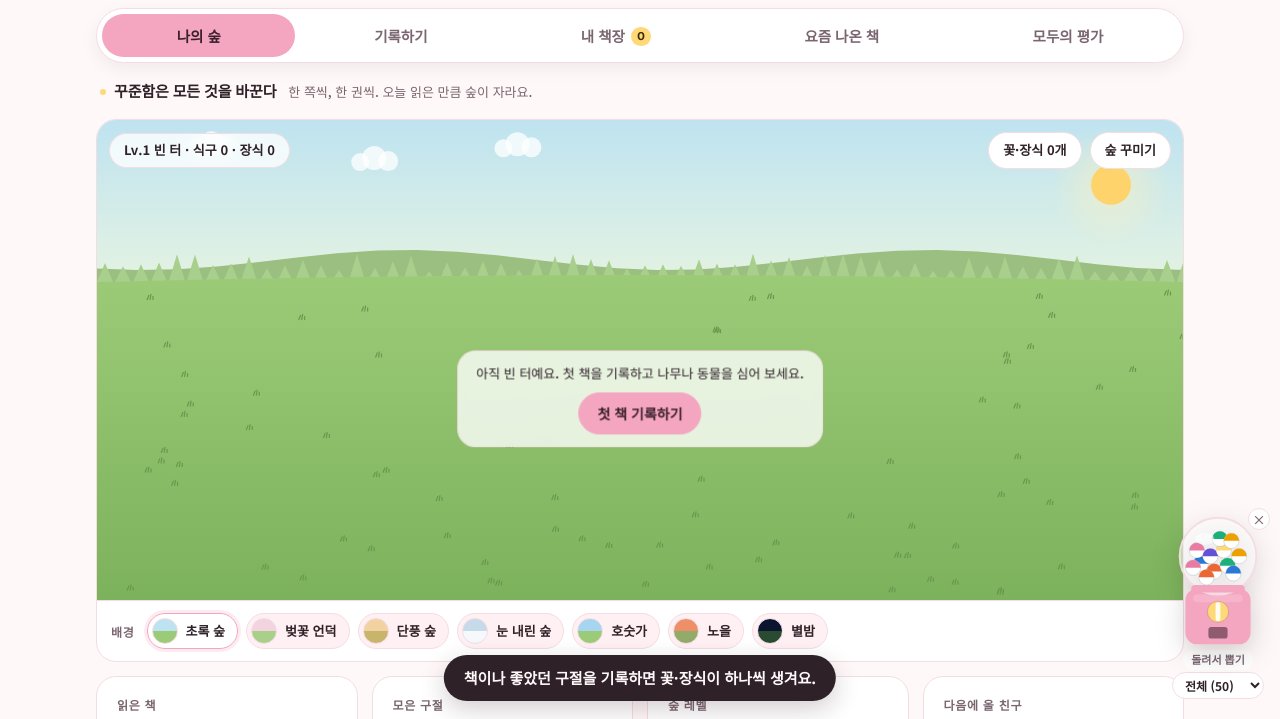
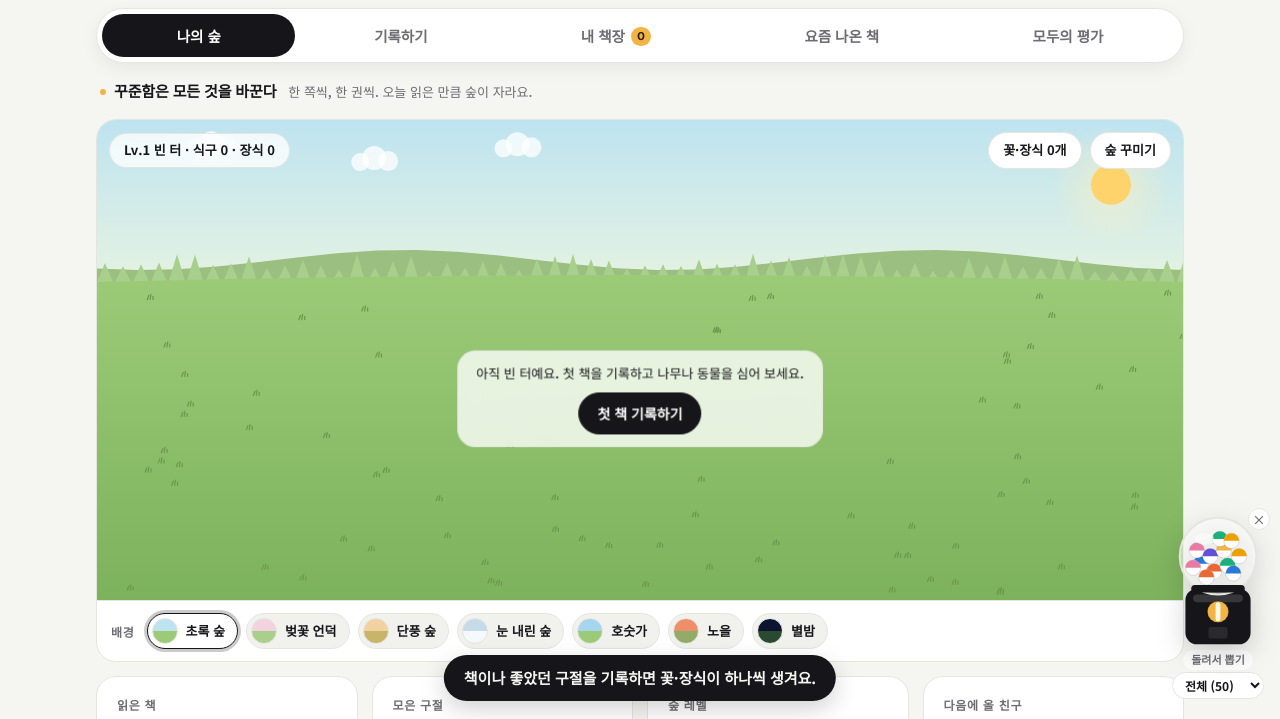
Before and after one commit to cho602/site04, a plain HTML site: page index.html in a window 1280 px wide. Both pictures are taken after a click on the button "꽃·장식 0개". Shown: the part 81-800 px from the top of the page. Drawn offline with nearby package versions, Linux system fonts and the light colour scheme; a web font is replaced by a local one.

Commit message:
Return to the black palette
Co-Authored-By: Claude Opus 5.5 <noreply@anthropic.com>

```diff
--- a/index.html
+++ b/index.html
@@ -13,8 +13,8 @@
 <style>
 /* Layout: bento grid — a full-width living forest tile with a background strip, stat tiles, a "new books" shelf, then record form beside my bookshelf. */
 :root {
-  --bg: #FFF8F9; --card: #FFFFFF; --card2: #FFF0F3; --ink: #2E2228; --muted: #7A6670; --line: #F3DDE3;
-  --accent: #F4A6C0; --accent-ink: #3B1F2B; --pop: #FFD978; --pop-ink: #3A2A06; --danger: #C2412D; --glass: rgba(255,255,255,0.78);
+  --bg: #F5F5F2; --card: #FFFFFF; --card2: #F1F1EE; --ink: #16161A; --muted: #6C6C72; --line: #E5E5E0;
+  --accent: #16161A; --accent-ink: #FFFFFF; --pop: #F2B544; --pop-ink: #2A1C04; --danger: #C2412D; --glass: rgba(255,255,255,0.78);
   --s1: #2a78d6; --s2: #eb6834; --s3: #1baf7a; --s4: #eda100; --s5: #e87ba4; --s6: #008300; --s7: #6250d6; --s8: #e34948; --s-other: #a3a39c;
   --f-display: "Noto Sans KR", "Apple SD Gothic Neo", "Malgun Gothic", sans-serif;
   --f-num: "Bricolage Grotesque", "Noto Sans KR", system-ui, sans-serif;
@@ -22,14 +22,14 @@
   --night: 0;
 }
 @media (prefers-color-scheme: dark) { :root:not([data-theme="light"]) {
-  --bg: #1A1418; --card: #241C21; --card2: #2D2329; --ink: #F7ECF0; --muted: #B8A3AD; --line: #3D2F36;
-  --accent: #F4A6C0; --accent-ink: #2B141E; --pop: #FFD978; --pop-ink: #3A2A06; --danger: #F08A72; --glass: rgba(36,28,33,0.8);
+  --bg: #111113; --card: #1A1A1D; --card2: #222226; --ink: #F2F2EF; --muted: #9C9CA3; --line: #2D2D32;
+  --accent: #F2F2EF; --accent-ink: #141416; --pop: #F2B544; --pop-ink: #2A1C04; --danger: #F08A72; --glass: rgba(26,26,29,0.78);
   --s1: #3987e5; --s2: #d95926; --s3: #199e70; --s4: #c98500; --s5: #d55181; --s6: #0ca30c; --s7: #9085e9; --s8: #e66767; --s-other: #6b6b66;
   --night: 1; color-scheme: dark;
 } }
 :root[data-theme="dark"] {
-  --bg: #1A1418; --card: #241C21; --card2: #2D2329; --ink: #F7ECF0; --muted: #B8A3AD; --line: #3D2F36;
-  --accent: #F4A6C0; --accent-ink: #2B141E; --pop: #FFD978; --pop-ink: #3A2A06; --danger: #F08A72; --glass: rgba(36,28,33,0.8);
+  --bg: #111113; --card: #1A1A1D; --card2: #222226; --ink: #F2F2EF; --muted: #9C9CA3; --line: #2D2D32;
+  --accent: #F2F2EF; --accent-ink: #141416; --pop: #F2B544; --pop-ink: #2A1C04; --danger: #F08A72; --glass: rgba(26,26,29,0.78);
   --s1: #3987e5; --s2: #d95926; --s3: #199e70; --s4: #c98500; --s5: #d55181; --s6: #0ca30c; --s7: #9085e9; --s8: #e66767; --s-other: #6b6b66;
   --night: 1; color-scheme: dark;
 }
@@ -42,7 +42,7 @@ h1, h2, h3 { font-family: var(--f-display); font-weight: 700; letter-spacing: -0
 h2 { font-size: 22px; line-height: 1.2; }
 h3 { font-size: 18px; line-height: 1.3; }
 button, input, textarea { font: inherit; color: inherit; }
-:focus-visible { outline: 2px solid var(--ink); outline-offset: 2px; }
+:focus-visible { outline: 2px solid var(--accent); outline-offset: 2px; }
 a { color: inherit; }
 
 .top { display: flex; flex-wrap: wrap; align-items: center; justify-content: space-between; gap: 12px; padding-block: 4px; }
@@ -146,7 +146,7 @@ body::before { content: ""; position: fixed; inset: 0 0 auto; height: env(safe-a
 .gacha { position: fixed; right: max(16px, env(safe-area-inset-right, 0px)); bottom: calc(20px + env(safe-area-inset-bottom, 0px)); z-index: 25; display: grid; justify-items: center; gap: 2px; }
 .g-machine { position: relative; width: 92px; border: 0; padding: 0; background: none; cursor: pointer; filter: drop-shadow(0 8px 14px rgba(0,0,0,0.18)); }
 .g-machine svg { display: block; width: 100%; height: auto; overflow: visible; }
-.g-body { fill: var(--accent); } .g-shine { fill: rgba(255,255,255,0.14); } .g-chute { fill: color-mix(in srgb, var(--accent) 45%, #3B1F2B); } .g-rim { fill: var(--accent); }
+.g-body { fill: var(--accent); } .g-shine { fill: rgba(255,255,255,0.14); } .g-chute { fill: #2a2a2e; } .g-rim { fill: var(--accent); }
 .g-dome { fill: color-mix(in srgb, var(--card) 55%, transparent); stroke: var(--line); stroke-width: 2; }
 .g-glint { fill: rgba(255,255,255,0.55); }
 .g-knobc { fill: var(--pop); stroke: rgba(0,0,0,0.15); stroke-width: 1; } .g-knobbar { fill: #FFFFFF; opacity: 0.9; }
@@ -303,7 +303,7 @@ textarea { resize: vertical; min-height: 64px; line-height: 1.6; }
 .modal { position: fixed; inset: 0; background: rgba(8, 14, 10, 0.5); display: grid; place-items: center; z-index: 30;
   padding: max(16px, env(safe-area-inset-top, 0px)) max(16px, env(safe-area-inset-right, 0px)) max(16px, env(safe-area-inset-bottom, 0px)) max(16px, env(safe-area-inset-left, 0px)); }
 .modal .panel { width: min(560px, 100%); max-height: 100%; overflow: auto; }
-.toast { box-shadow: 0 8px 24px rgba(59,31,43,0.22); position: fixed; left: 50%; transform: translateX(-50%); bottom: calc(18px + env(safe-area-inset-bottom, 0px));
+.toast { box-shadow: 0 8px 24px rgba(0,0,0,0.18); position: fixed; left: 50%; transform: translateX(-50%); bottom: calc(18px + env(safe-area-inset-bottom, 0px));
   background: var(--ink); color: var(--bg); padding: 11px 20px; border-radius: 999px; font-weight: 600; z-index: 40; max-width: calc(100% - 32px); text-align: center; }
 
 @media (max-width: 900px) {
```
